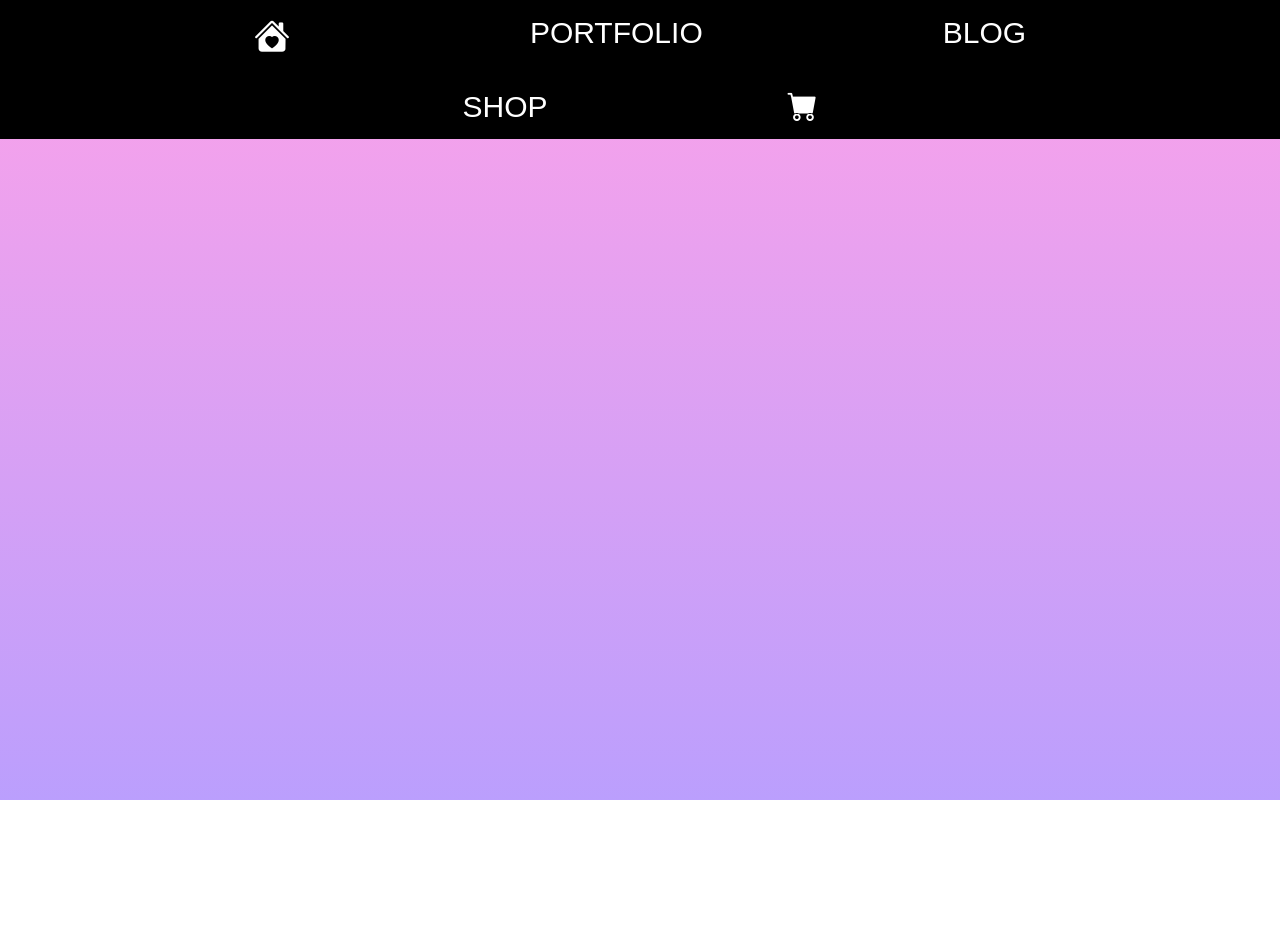
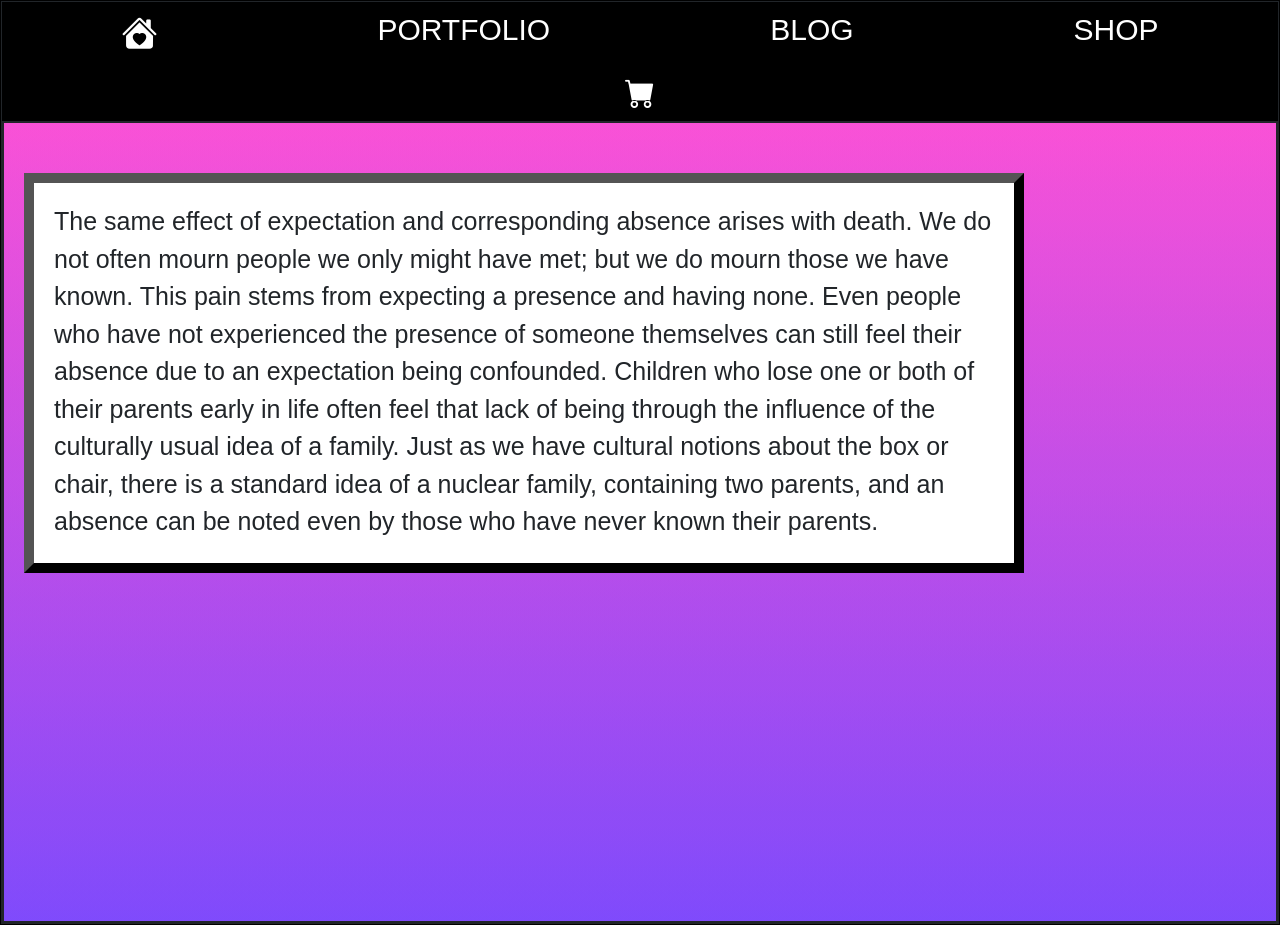
Before and after one commit to YuliaGitt/PortfolioAngular, an Angular app: page / in a window 1280 px wide. Before the commit the page ends 800 px from the top, so only its background shows below. Built offline with nearby package versions, Linux system fonts and the light colour scheme.

Commit message:
Paragraph added

```diff
--- a/src/app/app.component.css
+++ b/src/app/app.component.css
@@ -0,0 +1,22 @@
+.description {
+    border:10px outset black;
+    width: 1000px;
+    height: 400px;
+    background-color: white;
+    margin-top: 50px;
+    margin-left: 20px;
+}
+.desc_item {
+    margin: 20px;
+    font-family: Marker Felt, fantasy;
+    font-size:25px;
+    font-stretch: 50%;
+}
+
+.welcome {
+    text-align: center;
+    margin-top: 15px;
+    font-family: Marker Felt, fantasy;
+    font-size:80px;
+    font-stretch: 50%;
+}
--- a/src/app/app.component.html
+++ b/src/app/app.component.html
@@ -7,5 +7,17 @@
 </head>
 <body>
 
+
+  <div class="description">
+    <p class="desc_item">
+      The same effect of expectation and corresponding absence arises with death. We do not often mourn people we
+      only might have met; but we do mourn those we have known. This pain stems from expecting a presence and having none.
+      Even people who have not experienced the presence of someone themselves can still feel their absence due to an expectation
+      being confounded. Children who lose one or both of their parents early in life often feel that lack of being through the
+      influence of the culturally usual idea of a family. Just as we have cultural notions about the box or chair, there is a
+      standard idea of a nuclear family,
+      containing two parents, and an absence can be noted even by those who have never known their parents.
+    </p>
+  </div>
 </body>
 </html>
--- a/src/styles.css
+++ b/src/styles.css
@@ -1,9 +1,9 @@
 html, body {
-    min-height: 100%;
+    border: 0.01px solid;
+    min-height: 100vh;
     margin: 0;
-}
-
-body {
+    padding: 0;
+    margin-top: 0;
     background: linear-gradient(0deg, rgba(119,63,251,0.5) 0%, rgba(252,70,211,0.5) 100%);
 }
 
@@ -15,18 +15,17 @@ body {
     color: white;
     font-family: Marker Felt, fantasy;
     font-size:30px;
-    padding: 10px 20px;
+    padding: 5px 10px;
 }
 
 .nav-item{
     margin: 0 100px;
-
 }
 
 .bi-cart-fill {
     text-align: center;
     color: white;
-    margin-bottom: 20px;
+
 }
 
 .bi-house-heart-fill {
```
